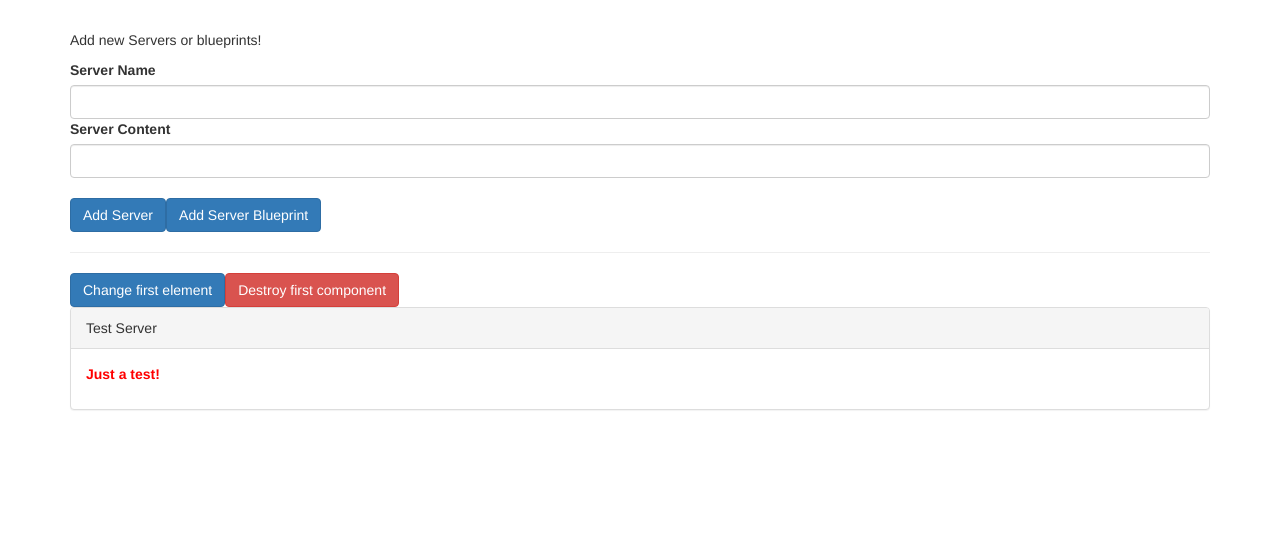
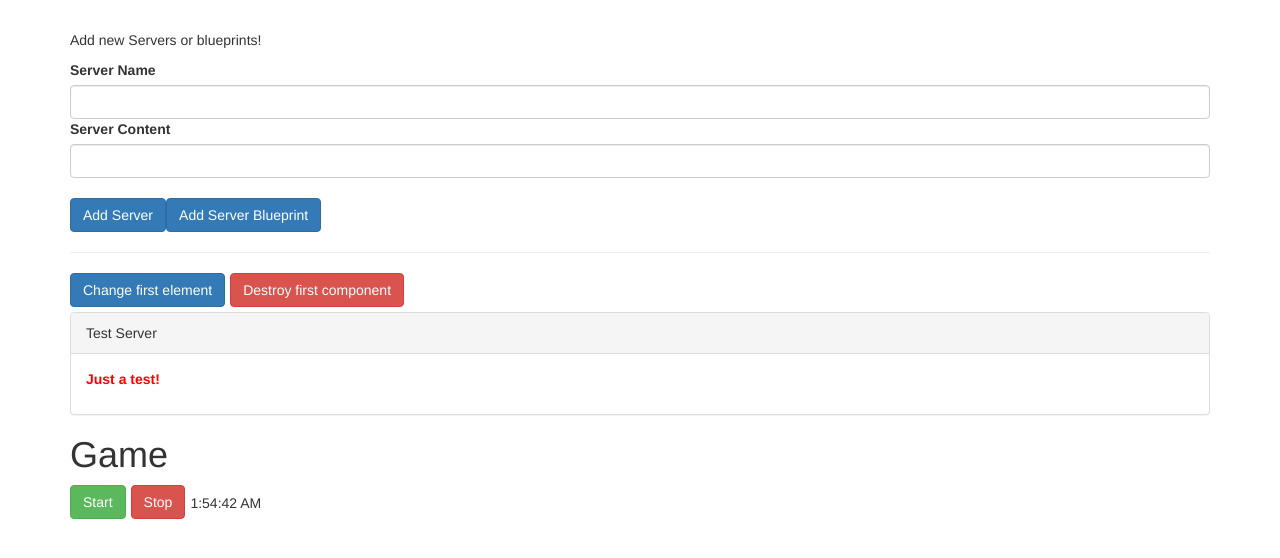
Before and after one commit to panhaleap/cmp-databinding-start, an Angular app: page / in a window 1280 px wide. Shown: the top 558 px of the page. Built offline with nearby package versions, Linux system fonts and the light colour scheme.

Commit message:
my solution

```diff
--- a/src/app/app.component.css
+++ b/src/app/app.component.css
@@ -9,3 +9,7 @@ p {
 label {
   color: red;
 }
+
+.btn {
+  margin: 0 5px 5px 0;
+}
--- a/src/app/app.component.html
+++ b/src/app/app.component.html
@@ -13,6 +13,7 @@
           <em *ngIf="serverElement.type === 'blueprint'">{{ serverElement.content }}</em>
           </p>
       </app-server-element>
+      <app-challenge></app-challenge>
     </div>
   </div>
 </div>
--- a/src/app/app.module.ts
+++ b/src/app/app.module.ts
@@ -6,12 +6,14 @@ import { FormsModule } from '@angular/forms';
 import { AppComponent } from './app.component';
 import { CockpitComponent } from './cockpit/cockpit.component';
 import { ServerElementComponent } from './server-element/server-element.component';
+import { ChallengeComponent } from './challenge/challenge.component';
 
 @NgModule({
   declarations: [
     AppComponent,
     CockpitComponent,
-    ServerElementComponent
+    ServerElementComponent,
+    ChallengeComponent
   ],
   imports: [
     BrowserModule,
--- /dev/null
+++ b/src/app/challenge/challenge.component.css
@@ -0,0 +1,3 @@
+.btn {
+    margin: 0 5px 5px 0;
+  }
--- /dev/null
+++ b/src/app/challenge/challenge.component.html
@@ -0,0 +1,6 @@
+<h1>Game</h1>
+<p>
+    <button class="btn btn-success" (click)="startInterval()">Start</button>
+    <button class="btn btn-danger" (click)="stopInterval()">Stop</button>
+    <span #myTimeInterval></span>
+</p>
--- /dev/null
+++ b/src/app/challenge/challenge.component.ts
@@ -0,0 +1,36 @@
+import { Component, OnInit, ViewChild, ElementRef, AfterViewInit } from '@angular/core';
+
+@Component({
+  selector: 'app-challenge',
+  templateUrl: './challenge.component.html',
+  styleUrls: ['./challenge.component.css']
+})
+export class ChallengeComponent implements OnInit, AfterViewInit {
+
+  @ViewChild('myTimeInterval') myTime: ElementRef;
+  myInterval;
+
+  constructor() {
+  }
+
+  ngOnInit(): void {
+  }
+
+  myTimer() {
+    const date = new Date();
+    const localTime = date.toLocaleTimeString();
+    this.myTime.nativeElement.textContent = localTime;
+  }
+
+  ngAfterViewInit() {
+    this.myInterval = setInterval( () => { this.myTimer(); } , 1000);
+  }
+
+  startInterval() {
+    this.myInterval = setInterval( () => { this.myTimer(); } , 1000);
+  }
+
+  stopInterval() {
+    clearInterval(this.myInterval);
+  }
+}
```
Also changed, not shown: src/app/server-element/server-element.component.ts (+15 -15 lines).
